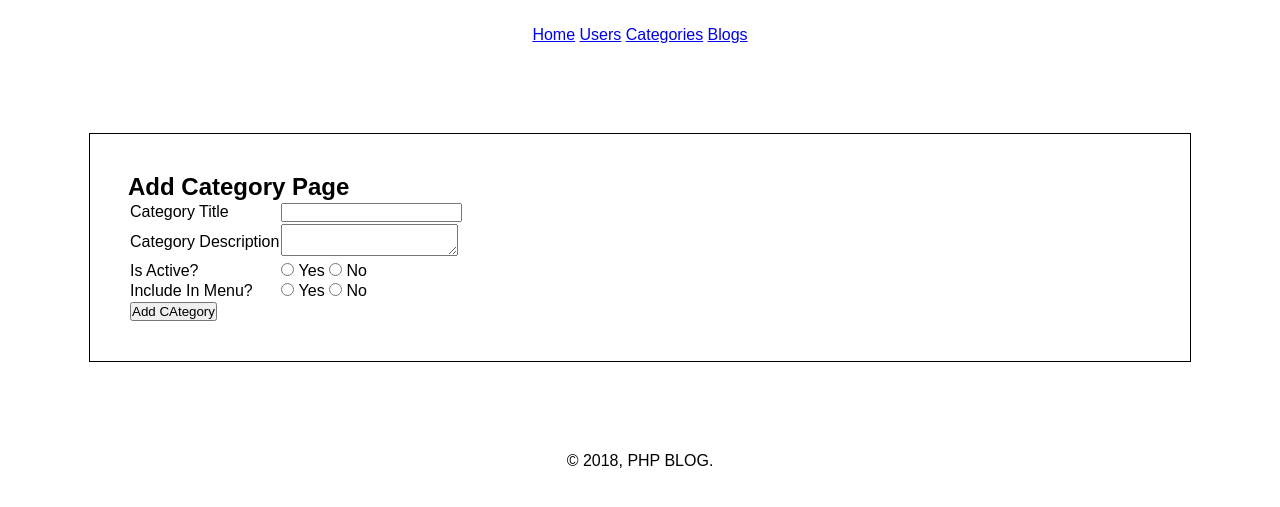
After one commit to vijaythapa333/phpblog, a PHP site: page /phpblog/admin/add_category.php in a window 1280 px wide. The commit adds this page. Shown: the top 507 px of the page. Run offline with PHP 8.4, Linux system fonts and the light colour scheme.

Commit message:
Add Category page Added

```diff
--- /dev/null
+++ b/admin/add_category.php
@@ -0,0 +1,84 @@
+
+<!DOCTYPE html>
+<html>
+    <head>
+        <title>Admin Panel for Our Blog</title>
+
+        <link rel="stylesheet" type="text/css" href="http://localhost:81/phpblog/assets/css/style.css" />
+    </head>
+
+    <body>
+
+    <!-- Menu Starts From Here -->
+        <nav>
+            <ul>
+                <li>
+                    <a href="index.php">Home</a>
+                </li>
+                <li>
+                    <a href="users.php">Users</a>
+                </li>
+                <li>
+                    <a href="categories.php">Categories</a>
+                </li>
+                <li>
+                    <a href="blogs.php">Blogs</a>
+                </li>
+            </ul>
+        </nav>
+    <!-- Menu Ends From Here -->
+
+    <!-- Main Content Starts Here -->
+    <section class="main">
+        <h1>Add Category Page</h1>
+
+        <!-- inserting Category Details -->
+
+        <form method="post" action="add_category_action.php">
+            <table>
+                <tr>
+                    <td>Category Title</td>
+                    <td><input type="text" name="category_title" /></td>
+                </tr>
+
+                <tr>
+                    <td>Category Description</td>
+                    <td><textarea name="category_description"></textarea></td>
+                </tr>
+
+
+                <tr>
+                    <td>Is Active?</td>
+                    <td>
+                        <input type="radio" name="is_active" value="1" /> Yes
+                        <input type="radio" name="is_active" value="0" /> No
+                    </td>
+                </tr>
+
+                <tr>
+                    <td>Include In Menu?</td>
+                    <td>
+                        <input type="radio" name="include_in_menu" value="1" /> Yes
+                        <input type="radio" name="include_in_menu" value="0" /> No
+                    </td>
+                </tr>
+
+                <tr>
+                    <td colspan="2">
+                        <input type="submit" name="submit" value="Add CAtegory" />
+                    </td>
+                </tr>
+            </table>
+        </form>
+        <!-- inserting User Details Ends -->
+    </section>
+    <!-- Main Content Starts Here -->
+
+    <!-- Footer Starts Here -->
+    <footer>
+        &copy; 2018, PHP BLOG.
+    </footer>
+    <!-- Footer Starts Here -->
+
+    </body>
+</html>
```
Also changed, not shown: admin/categories.php (+27 -3 lines).
